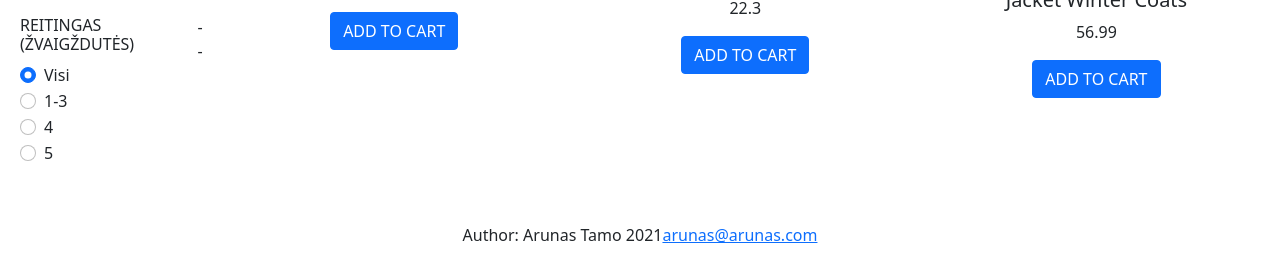
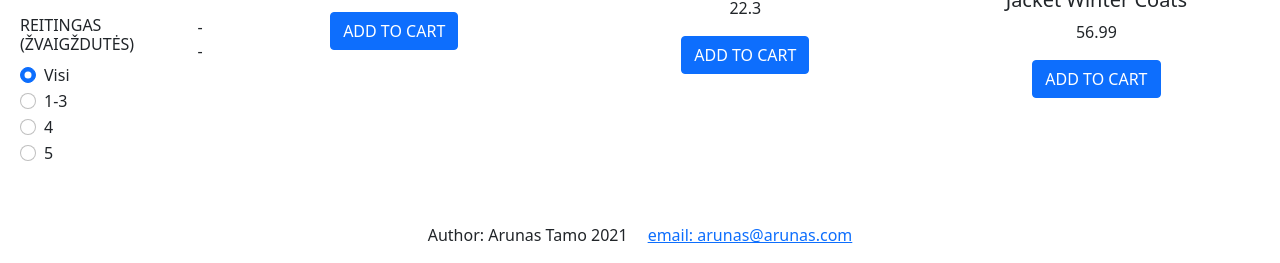
Before and after one commit to arrunno/eshopAssignment, a plain HTML site: page index.html in a window 1280 px wide. Shown: the part 557-820 px from the top of the page. Drawn offline with nearby package versions, Linux system fonts and the light colour scheme.

Commit message:
Email aligned.

```diff
--- a/css/style.css
+++ b/css/style.css
@@ -10,3 +10,7 @@
 .form-control{
     width: 80px;
 }
+
+.email{
+    margin-left: 20px;
+}
--- a/index.html
+++ b/index.html
@@ -191,9 +191,9 @@
 </div>
 
 <footer>
-    <div class="d-flex justify-content-center">
-        <p>Author: Arunas Tamo 2021</p>
-        <p><a href="mailto:arunas@arunas.com">arunas@arunas.com</a></p>
+    <div class="d-flex justify-content-center mx-4">
+        <p>Author: Arunas Tamo 2021 </p>
+        <p><a class="email" href="mailto:arunas@arunas.com"> email: arunas@arunas.com</a></p>
     </div>
 </footer>
 
```
